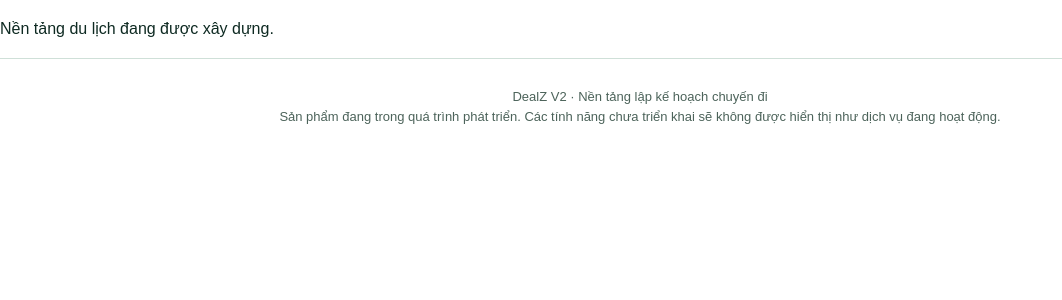
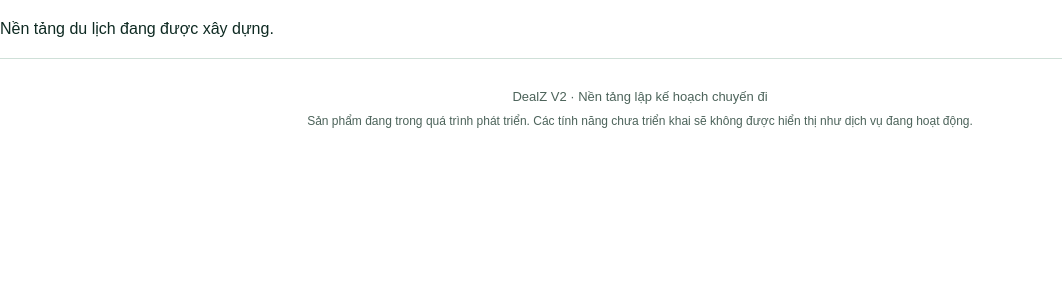
Before and after one commit to hieudinh0608forwork-hash/dealz-v2, a WordPress theme: template wp-content/themes/dealz-theme/index.php in a window 1280 px wide. Shown: the part 157-457 px from the top of the page, without its empty margins (0-1062 px from the left). Run offline with PHP 8.4 and a stand-in for WordPress, Linux system fonts and the light colour scheme; the site name, menu and one post (Sample post) are stand-ins, and other content is empty.

Commit message:
style: refine DealZ footer spacing

```diff
--- a/wp-content/themes/dealz-theme/style.css
+++ b/wp-content/themes/dealz-theme/style.css
@@ -344,6 +344,7 @@ button, a { -webkit-tap-highlight-color: transparent; }
 
 .site-footer { padding: 28px 24px 40px; border-top: 1px solid var(--dealz-border); color: var(--dealz-muted); text-align: center; font-size: 13px; }
 .site-footer p { margin: 0; }
+.site-footer p + p { margin-top: 5px; font-size: 12px; }
 .mobile-nav { display: none; }
 
 @media (max-width: 900px) {
```
